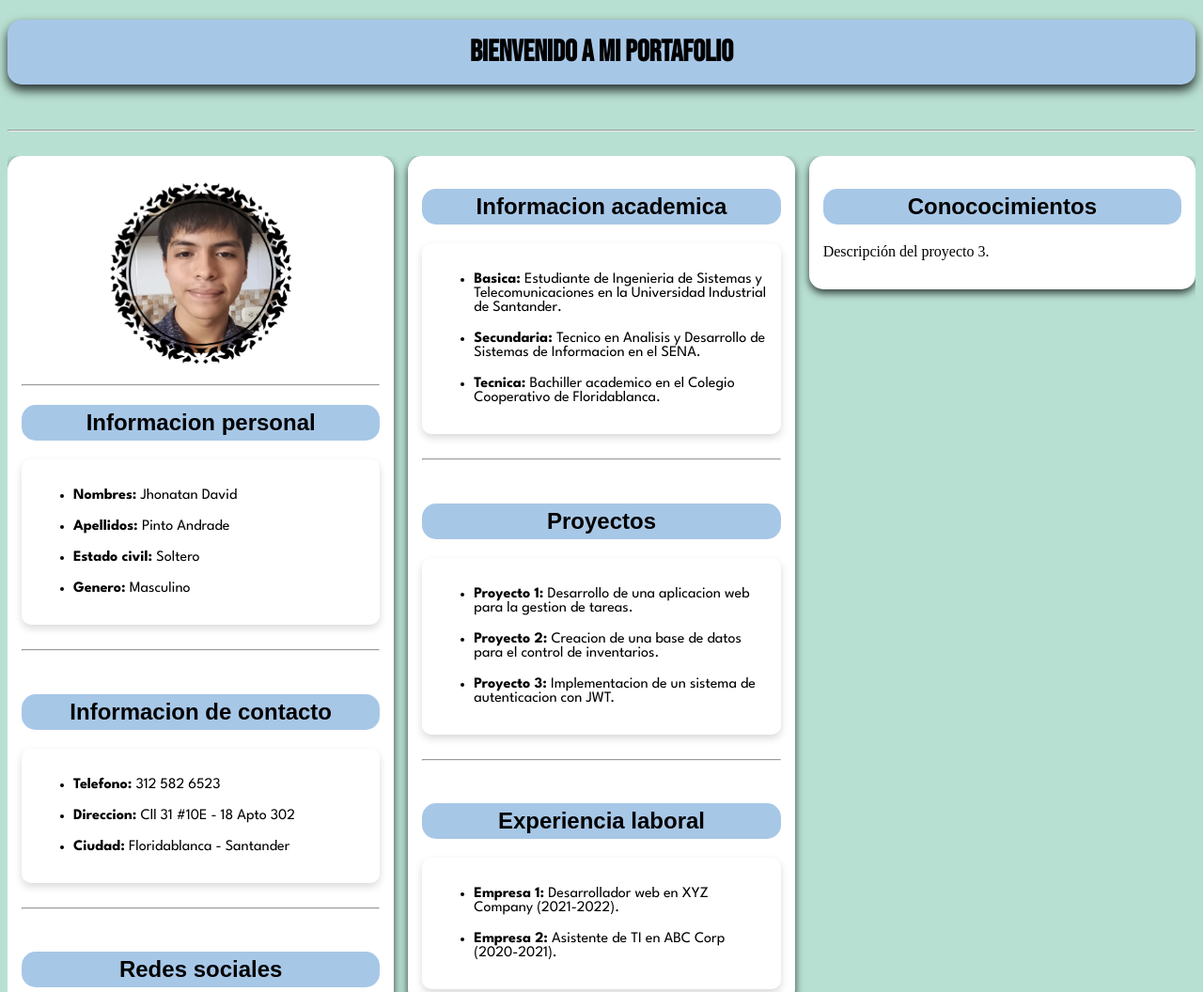
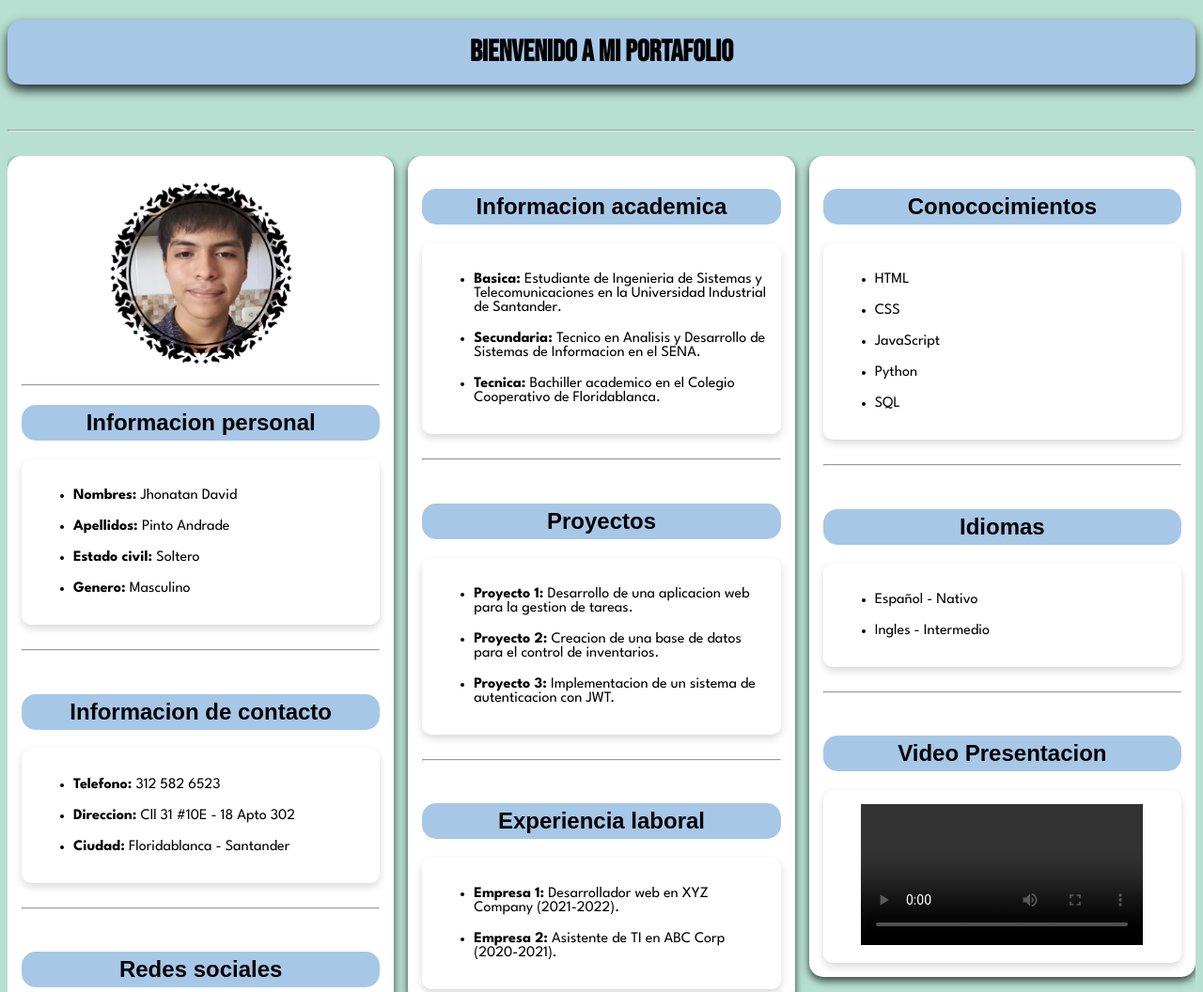
Before and after one commit to tatan3/Portafolio, a plain HTML site: page index.html in a window 1280 px wide. Shown: the top 1056 px of the page at 94% size. Drawn offline with Linux system fonts and the light colour scheme; a web font is replaced by a local one.

Commit message:
feat: :sparkles: Arreglo estructura columna 3

```diff
--- a/index.html
+++ b/index.html
@@ -10,13 +10,19 @@
     <title>Mi Portafolio</title>
 </head>
 <body>
+
+    <!-- Encabezado -->
     <h1 style="text-align: center;">
         Bienvenido a mi portafolio
     </h1>
     <br>
     <hr>
     <br>
+
+    <!-- Contenedor principal -->
     <div class="contenedor">
+
+        <!--Columna 1-->
         <div1 class="columna">
             <div class="foto-marco">
                 <img src="images/Perfil.webp" alt="foto" class="foto">
@@ -204,7 +210,6 @@
                         </li>
                     </ul>
                 </p>
-
             </div>
         </div1>
 
@@ -212,9 +217,59 @@
             <h2>
                 Conococimientos
             </h2>
-            <p>
-                Descripción del proyecto 3.
-            </p>
+            <div class="columna2">
+                <p>
+                    <ul>
+                        <li class="texto">
+                            HTML
+                        </li>
+                        <br>
+                        <li class="texto">
+                            CSS
+                        </li>
+                        <br>
+                        <li class="texto">
+                            JavaScript
+                        </li>
+                        <br>
+                        <li class="texto">
+                            Python
+                        </li>
+                        <br>
+                        <li class="texto">
+                            SQL
+                        </li>
+                    </ul>
+                </p>
+            </div>
+            <br>
+            <hr>
+            <br>
+            <h2>
+                Idiomas
+            </h2>
+            <div class="columna2">
+                <p>
+                    <ul>
+                        <li class="texto">
+                            Español - Nativo
+                        </li>
+                        <br>
+                        <li class="texto">
+                            Ingles - Intermedio
+                        </li>
+                    </ul>
+                </p>
+            </div>
+            <br>
+            <hr>
+            <br>
+            <h2>
+                Video Presentacion
+            </h2>
+            <div class="columna2" style="text-align: center;">
+                <video controls class="video">
+                </video>
         </div1>
     </div>
 </body>
```
